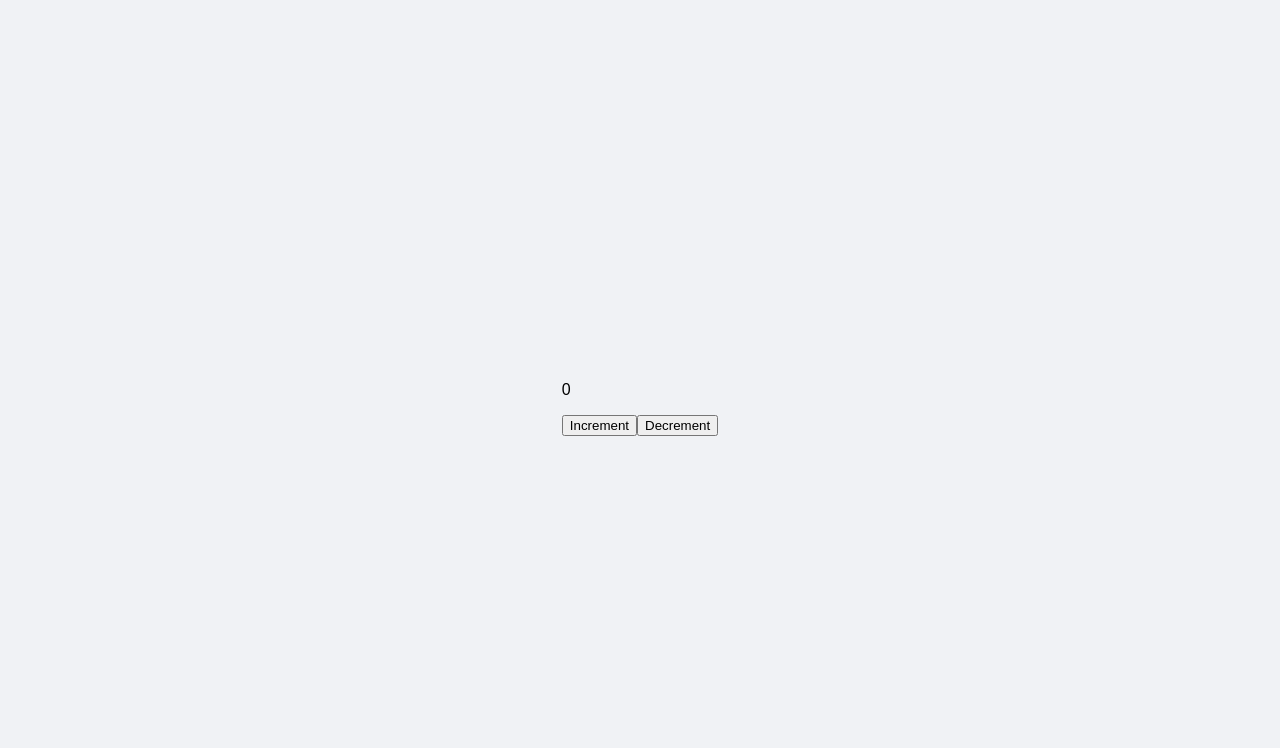
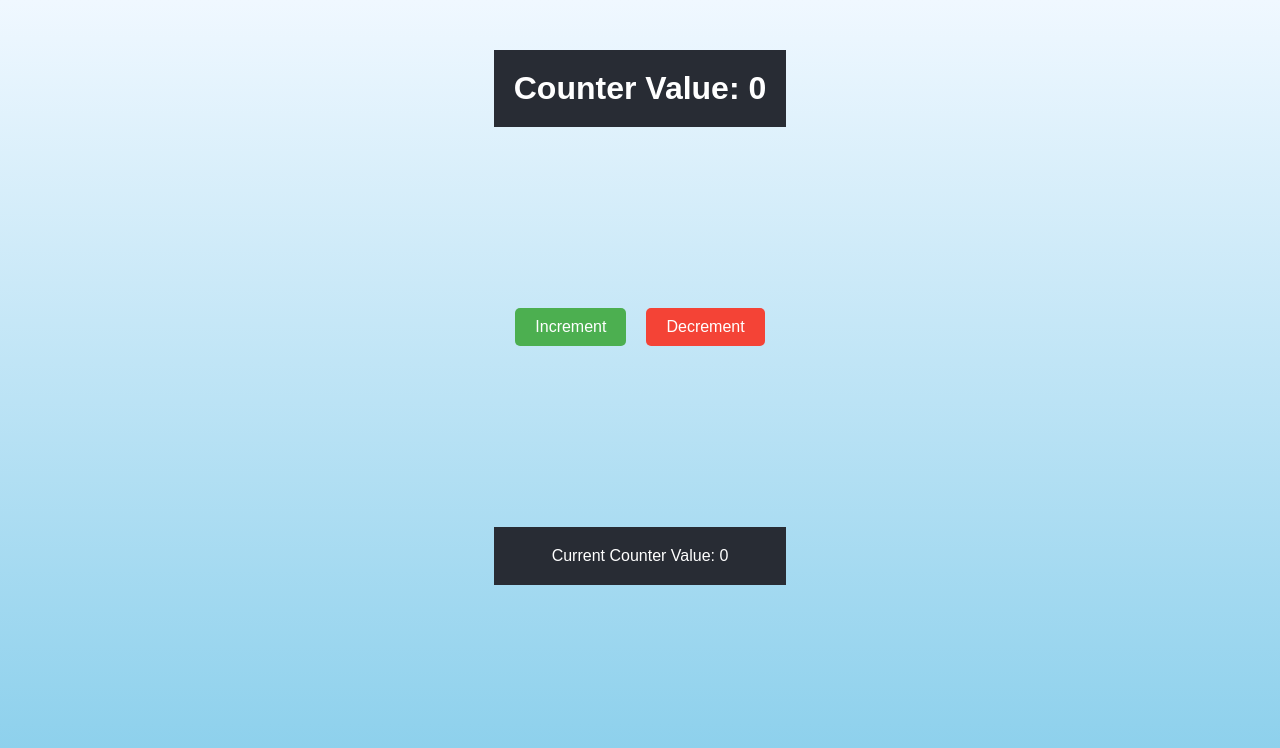
Before and after one commit to alokuidev/shortcircuitevaluation, a React (Create React App) app: page / in a window 1280 px wide. Shown: the top 748 px of the page. Built offline with nearby package versions, Linux system fonts and the light colour scheme.

Commit message:
context API assignment

```diff
--- a/src/App.js
+++ b/src/App.js
@@ -6,8 +6,11 @@
 */
 // import Propdrilling from "./hooks/ComponentUseRef/Propdrilling";
 
-import Contextapi from "./hooks/CreateContext3/Contextapi";
-import { ContextApiReceiver } from "./hooks/CreateContext3/ContextApiReceiver";
+import { ContextApi } from "./hooks/Assignment/ContextApi";
+import Counter from "./hooks/Assignment/Counter";
+
+// import Contextapi from "./hooks/CreateContext3/Contextapi";
+// import { ContextApiReceiver } from "./hooks/CreateContext3/ContextApiReceiver";
 
 // import { Provider } from "./hooks/CreateContext2/Provider";
 // import { Receiver } from "./hooks/CreateContext2/Receiver";
@@ -64,10 +67,12 @@ function App() {
           <Receiver/>
         </Provider> */}
 
-        <Contextapi>
+        {/* <Contextapi>
           <ContextApiReceiver/>
-        </Contextapi>
-
+        </Contextapi> */}
+       <ContextApi>
+            <Counter/>
+        </ContextApi>
 
 
     </>
--- /dev/null
+++ b/src/hooks/Assignment/ContextApi.jsx
@@ -0,0 +1,22 @@
+import { createContext, useState } from "react"
+
+export const Countprovider = createContext();
+
+export const ContextApi = ({children}) =>{
+    const [count,setCount] = useState(0)
+
+    const increment = () =>{
+        return setCount(count + 1);
+    }
+    const decrement = () =>{
+        return setCount(count - 1);
+    }
+
+    return(
+        <>
+            <Countprovider.Provider value={{count, increment, decrement}}>
+                {children}
+            </Countprovider.Provider>
+        </>
+    )
+}
--- /dev/null
+++ b/src/hooks/Assignment/Counter.css
@@ -0,0 +1,64 @@
+/* General Styling */
+body {
+    font-family: Arial, sans-serif;
+    margin: 0;
+    padding: 0;
+    display: flex;
+    flex-direction: column;
+    justify-content: space-between;
+    min-height: 100vh;
+    background: linear-gradient(to bottom, #f0f8ff, #87ceeb);
+    color: #333;
+}
+header{
+    margin-top: 50px;
+}
+header, footer {
+    text-align: center;
+    padding: 20px;
+    background-color: #282c34;
+    color: white;
+}
+
+header h1, footer p {
+    margin: 0;
+}
+
+.main {
+    display: flex;
+    justify-content: center;
+    align-items: center;
+    gap: 20px;
+    flex-grow: 1;
+    height: 300px;
+    margin-top: 50px;
+    margin-bottom: 50px;
+}
+
+/* Button Styling */
+.btn {
+    padding: 10px 20px;
+    font-size: 16px;
+    border: none;
+    border-radius: 5px;
+    cursor: pointer;
+    transition: all 0.3s;
+}
+
+.btn.increment {
+    background-color: #4caf50;
+    color: white;
+}
+
+.btn.increment:hover {
+    background-color: #45a049;
+}
+
+.btn.decrement {
+    background-color: #f44336;
+    color: white;
+}
+
+.btn.decrement:hover {
+    background-color: #e53935;
+}
--- /dev/null
+++ b/src/hooks/Assignment/Counter.jsx
@@ -0,0 +1,22 @@
+import { useContext } from 'react';
+import './Counter.css';
+import { Footer } from './Footer';
+import { Header } from './Header';
+import { Countprovider } from './ContextApi';
+const Counter = () =>{
+    const {count, increment, decrement} = useContext(Countprovider)
+    return(
+        <>
+            <Header count={count}/>
+
+            <main   main className="main">
+                <button id="increment-btn" className="btn increment" onClick={increment} disabled={count === 20}>Increment</button>
+                <button id="decrement-btn" className="btn decrement" onClick={decrement} disabled={count === 0}>Decrement</button>
+            </main>
+
+            <Footer count={count}/>
+        </>
+    )
+}
+
+export default Counter;
--- /dev/null
+++ b/src/hooks/Assignment/Footer.jsx
@@ -0,0 +1,7 @@
+export const Footer = ({count}) =>{
+    return(
+        <footer className="footer">
+            <p>Current Counter Value: <span id="footer-counter-value">{count}</span></p>
+        </footer>
+    )
+}
--- /dev/null
+++ b/src/hooks/Assignment/Header.jsx
@@ -0,0 +1,9 @@
+import { useState } from "react"
+
+export const Header = ({count}) =>{
+    return(
+        <header className="header">
+                <h1>Counter Value: <span id="counter-value">{count}</span></h1>
+        </header>
+    )
+}
```
